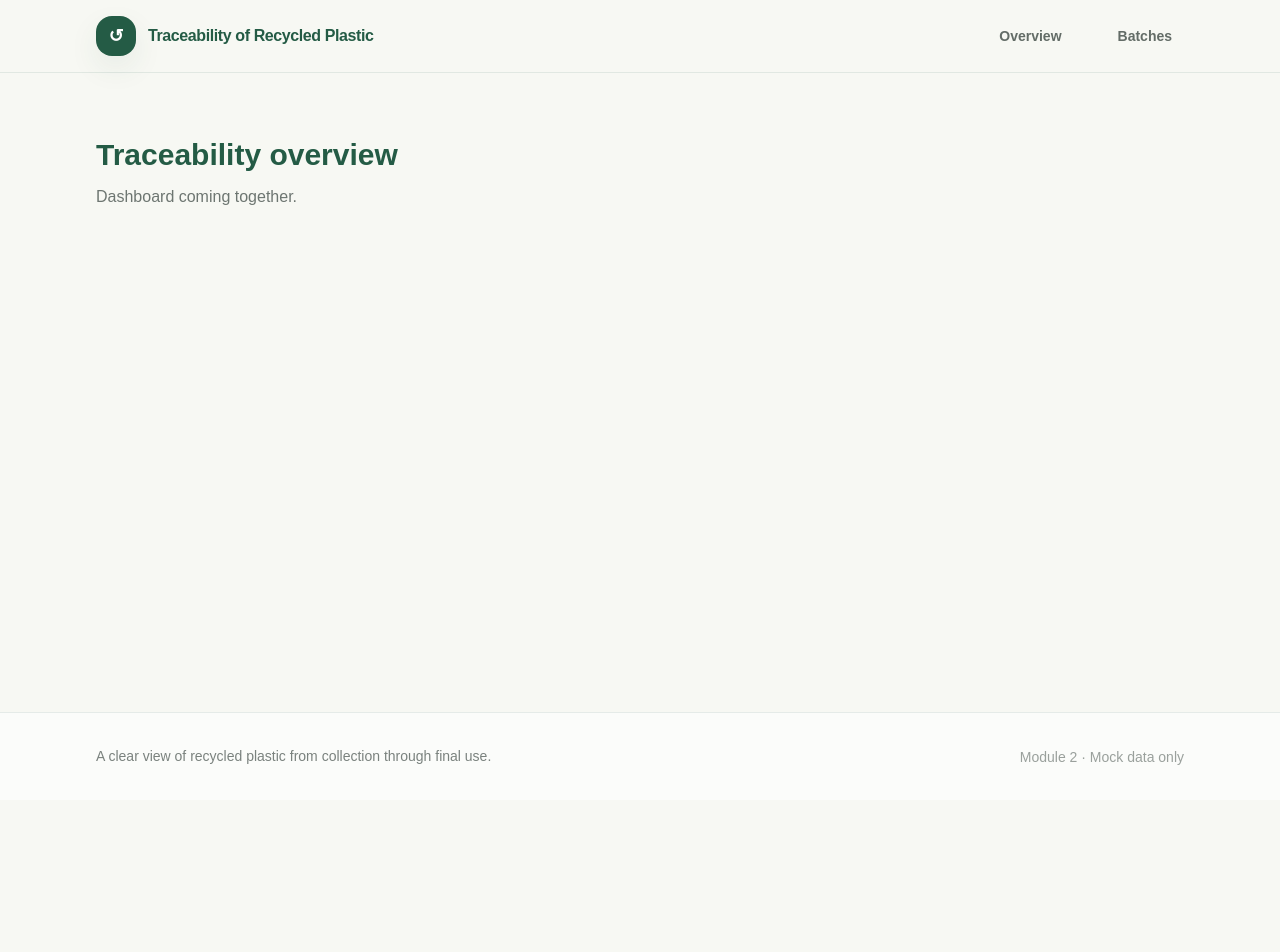
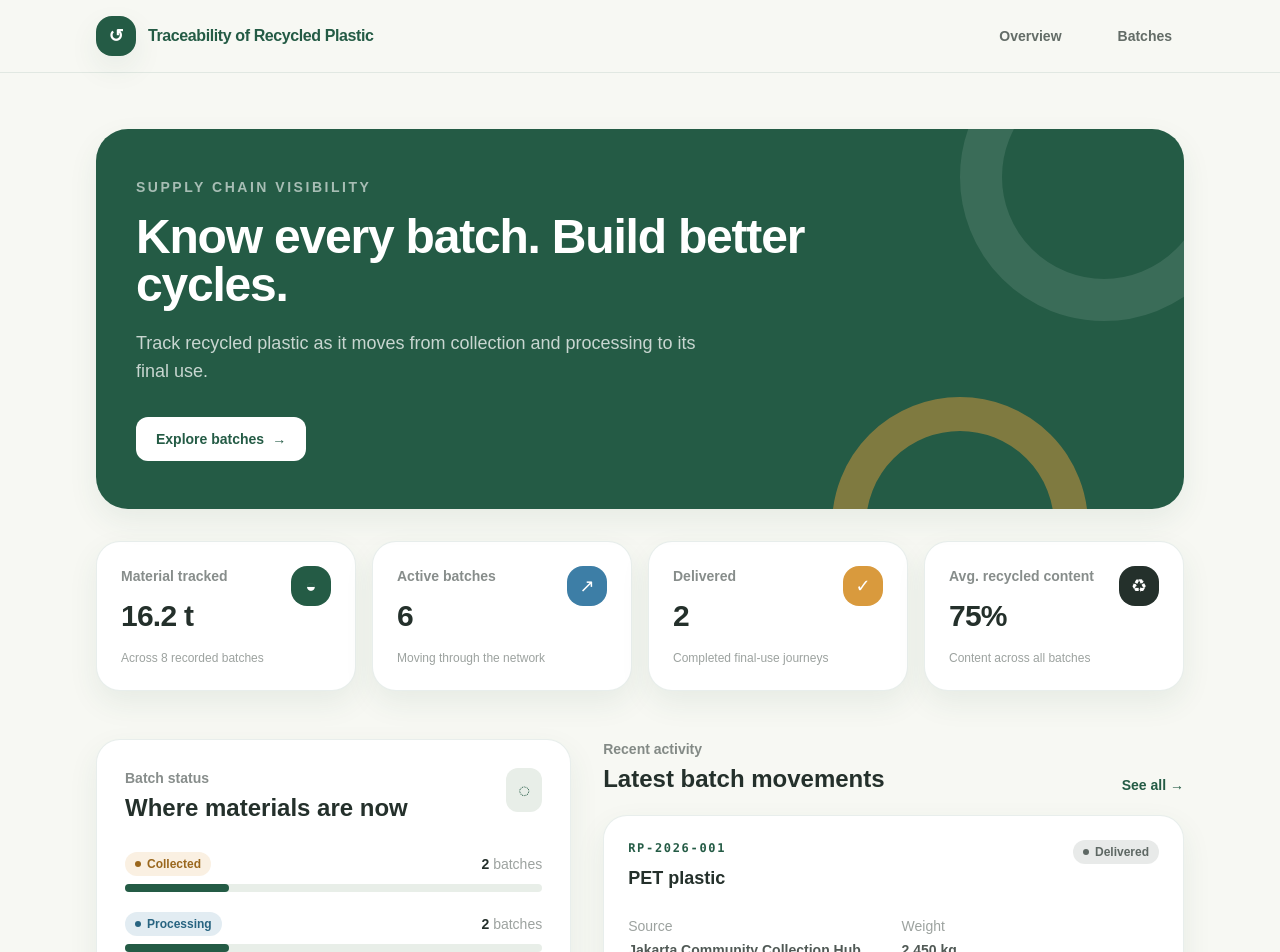
Before and after one commit to rizqiroikhan/traceability-of-recycled-plastic-supply-chain, a Next.js app: page / in a window 1280 px wide. Shown: the top 952 px of the page. Before the commit the page ends 800 px from the top, so only its background shows below. Built offline with nearby package versions, Linux system fonts and the light colour scheme.

Commit message:
feat: build traceability overview dashboard

```diff
--- a/app/page.tsx
+++ b/app/page.tsx
@@ -1,3 +1,28 @@
+import Link from "next/link";
+import { BatchCard } from "@/components/batch-card";
+import { SummaryCard } from "@/components/summary-card";
+import { StatusBadge } from "@/components/status-badge";
+import { batches } from "@/lib/batch-data";
+
+const statusOrder = ["Collected", "Processing", "Ready", "Delivered"] as const;
+
 export default function Home() {
-  return <div className="mx-auto max-w-6xl px-5 py-16 lg:px-8"><h1 className="text-3xl font-bold text-forest">Traceability overview</h1><p className="mt-3 text-charcoal/65">Dashboard coming together.</p></div>;
+  const totalWeight = batches.reduce((total, batch) => total + batch.weightKg, 0);
+  const activeBatches = batches.filter((batch) => batch.status !== "Delivered").length;
+  const deliveredBatches = batches.filter((batch) => batch.status === "Delivered").length;
+  const averageContent = Math.round(batches.reduce((total, batch) => total + batch.recycledContentPercent, 0) / batches.length);
+
+  return <div className="mx-auto max-w-6xl px-5 py-10 lg:px-8 lg:py-14">
+    <section className="relative overflow-hidden rounded-[2rem] bg-forest px-6 py-9 text-white shadow-card sm:px-10 sm:py-12">
+      <div className="relative z-10 max-w-2xl"><p className="text-sm font-bold uppercase tracking-[0.18em] text-white/60">Supply chain visibility</p><h1 className="mt-4 text-3xl font-bold tracking-tight sm:text-5xl">Know every batch. Build better cycles.</h1><p className="mt-5 max-w-xl text-base leading-relaxed text-white/75 sm:text-lg">Track recycled plastic as it moves from collection and processing to its final use.</p><Link href="/batches" className="mt-8 inline-flex items-center rounded-xl bg-white px-5 py-3 text-sm font-bold text-forest transition hover:bg-[#edf5ee]">Explore batches <span className="ml-2">→</span></Link></div>
+      <div className="absolute -right-16 -top-24 h-72 w-72 rounded-full border-[42px] border-white/10" /><div className="absolute -bottom-36 right-24 h-64 w-64 rounded-full border-[34px] border-amber/50" />
+    </section>
+
+    <section className="mt-8 grid gap-4 sm:grid-cols-2 lg:grid-cols-4"><SummaryCard label="Material tracked" value={`${(totalWeight / 1000).toFixed(1)} t`} helper="Across 8 recorded batches" icon="◒" tone="forest" /><SummaryCard label="Active batches" value={String(activeBatches)} helper="Moving through the network" icon="↗" tone="blue" /><SummaryCard label="Delivered" value={String(deliveredBatches)} helper="Completed final-use journeys" icon="✓" tone="amber" /><SummaryCard label="Avg. recycled content" value={`${averageContent}%`} helper="Content across all batches" icon="♻" tone="charcoal" /></section>
+
+    <section className="mt-12 grid gap-8 lg:grid-cols-[0.9fr_1.1fr]">
+      <article className="rounded-3xl border border-forest/10 bg-white p-6 shadow-card sm:p-7"><div className="flex items-start justify-between"><div><p className="text-sm font-semibold text-charcoal/55">Batch status</p><h2 className="mt-1 text-2xl font-bold text-charcoal">Where materials are now</h2></div><span className="rounded-xl bg-mist px-3 py-2 text-xl text-forest">◌</span></div><div className="mt-7 space-y-5">{statusOrder.map((status) => { const count = batches.filter((batch) => batch.status === status).length; return <div key={status}><div className="mb-2 flex items-center justify-between text-sm"><StatusBadge status={status} /><span className="font-bold text-charcoal">{count} <span className="font-normal text-charcoal/45">batches</span></span></div><div className="h-2 rounded-full bg-mist"><div className="h-2 rounded-full bg-forest" style={{ width: `${(count / batches.length) * 100}%` }} /></div></div>; })}</div></article>
+      <article><div className="flex items-end justify-between gap-4"><div><p className="text-sm font-semibold text-charcoal/55">Recent activity</p><h2 className="mt-1 text-2xl font-bold text-charcoal">Latest batch movements</h2></div><Link href="/batches" className="hidden text-sm font-bold text-forest sm:block">See all →</Link></div><div className="mt-5 space-y-3">{batches.slice(0, 3).map((batch) => <BatchCard key={batch.id} batch={batch} />)}</div><Link href="/batches" className="mt-4 block text-center text-sm font-bold text-forest sm:hidden">See all batches →</Link></article>
+    </section>
+  </div>;
 }
--- /dev/null
+++ b/components/batch-card.tsx
@@ -0,0 +1,7 @@
+import Link from "next/link";
+import type { Batch } from "@/lib/batch-data";
+import { StatusBadge } from "@/components/status-badge";
+
+export function BatchCard({ batch }: { batch: Batch }) {
+  return <Link href={`/batches/${batch.id}`} className="group block rounded-3xl border border-forest/10 bg-white p-5 shadow-card transition hover:-translate-y-0.5 hover:border-forest/25 sm:p-6"><div className="flex items-start justify-between gap-4"><div><p className="font-mono text-xs font-bold tracking-[0.14em] text-forest">{batch.id}</p><h3 className="mt-2 text-lg font-bold text-charcoal">{batch.material} plastic</h3></div><StatusBadge status={batch.status} /></div><dl className="mt-6 grid grid-cols-2 gap-4 text-sm"><div><dt className="text-charcoal/45">Source</dt><dd className="mt-1 line-clamp-2 font-semibold text-charcoal/80">{batch.source}</dd></div><div><dt className="text-charcoal/45">Weight</dt><dd className="mt-1 font-semibold text-charcoal/80">{batch.weightKg.toLocaleString()} kg</dd></div></dl><div className="mt-6 flex items-center justify-between border-t border-forest/10 pt-4 text-sm"><span className="line-clamp-1 text-charcoal/55">{batch.currentLocation}</span><span className="font-bold text-forest transition group-hover:translate-x-1">View →</span></div></Link>;
+}
--- /dev/null
+++ b/components/status-badge.tsx
@@ -0,0 +1,12 @@
+import type { BatchStatus } from "@/lib/batch-data";
+
+const styles: Record<BatchStatus, string> = {
+  Collected: "bg-amber/15 text-[#9A671D]",
+  Processing: "bg-recycled/15 text-[#286481]",
+  Ready: "bg-forest/12 text-forest",
+  Delivered: "bg-charcoal/10 text-charcoal/70",
+};
+
+export function StatusBadge({ status }: { status: BatchStatus }) {
+  return <span className={`inline-flex items-center rounded-full px-2.5 py-1 text-xs font-bold ${styles[status]}`}><span className="mr-1.5 h-1.5 w-1.5 rounded-full bg-current" />{status}</span>;
+}
--- /dev/null
+++ b/components/summary-card.tsx
@@ -0,0 +1,4 @@
+export function SummaryCard({ label, value, helper, tone = "forest", icon }: { label: string; value: string; helper: string; tone?: "forest" | "blue" | "amber" | "charcoal"; icon: string }) {
+  const tones = { forest: "bg-forest text-white", blue: "bg-recycled text-white", amber: "bg-amber text-white", charcoal: "bg-charcoal text-white" };
+  return <article className="rounded-3xl border border-forest/10 bg-white p-5 shadow-card sm:p-6"><div className="flex items-start justify-between gap-3"><div><p className="text-sm font-semibold text-charcoal/55">{label}</p><p className="mt-3 text-3xl font-bold tracking-tight text-charcoal">{value}</p></div><span className={`grid h-10 w-10 shrink-0 place-items-center rounded-2xl text-lg ${tones[tone]}`}>{icon}</span></div><p className="mt-4 text-xs font-medium text-charcoal/45">{helper}</p></article>;
+}
```
